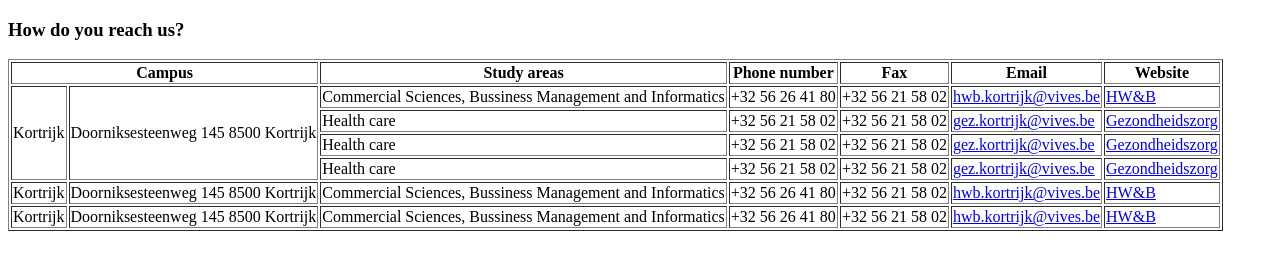
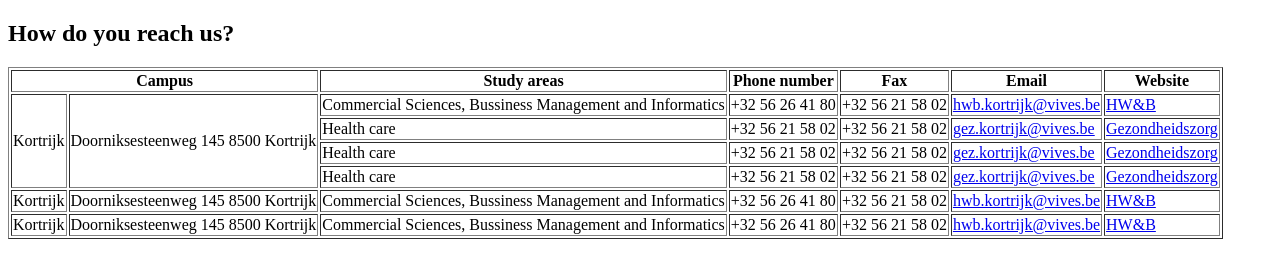
Before and after one commit to MilanGoens/webdevelopment, a plain HTML site: page labo_3/contact/index.html in a window 1280 px wide. Drawn offline with Linux system fonts and the light colour scheme.

Commit message:
nieuwLabo3

```diff
--- a/labo_3/contact/index.html
+++ b/labo_3/contact/index.html
@@ -5,7 +5,7 @@
     <title>Title</title>
 </head>
 <body>
-<h3>How do you reach us?</h3>
+<h2>How do you reach us?</h2>
 <table border="1">
     <thead>
         <tr>
```
